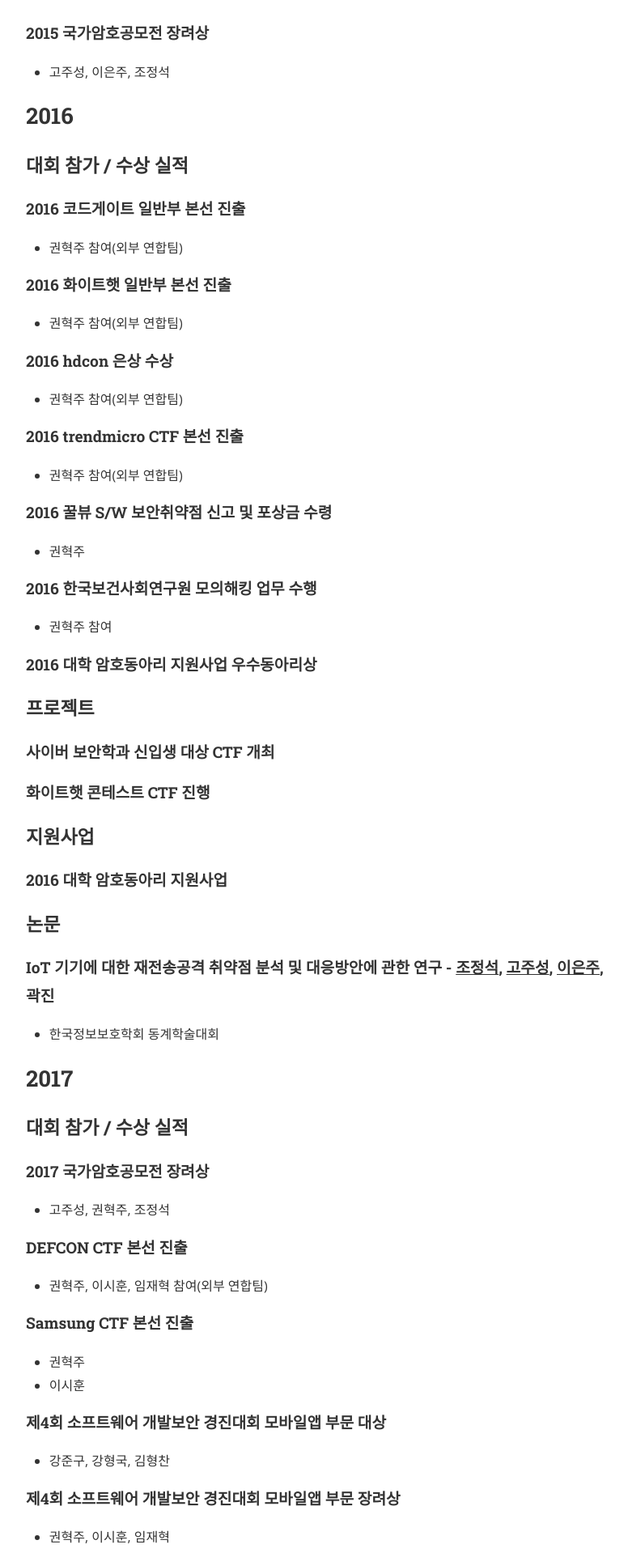
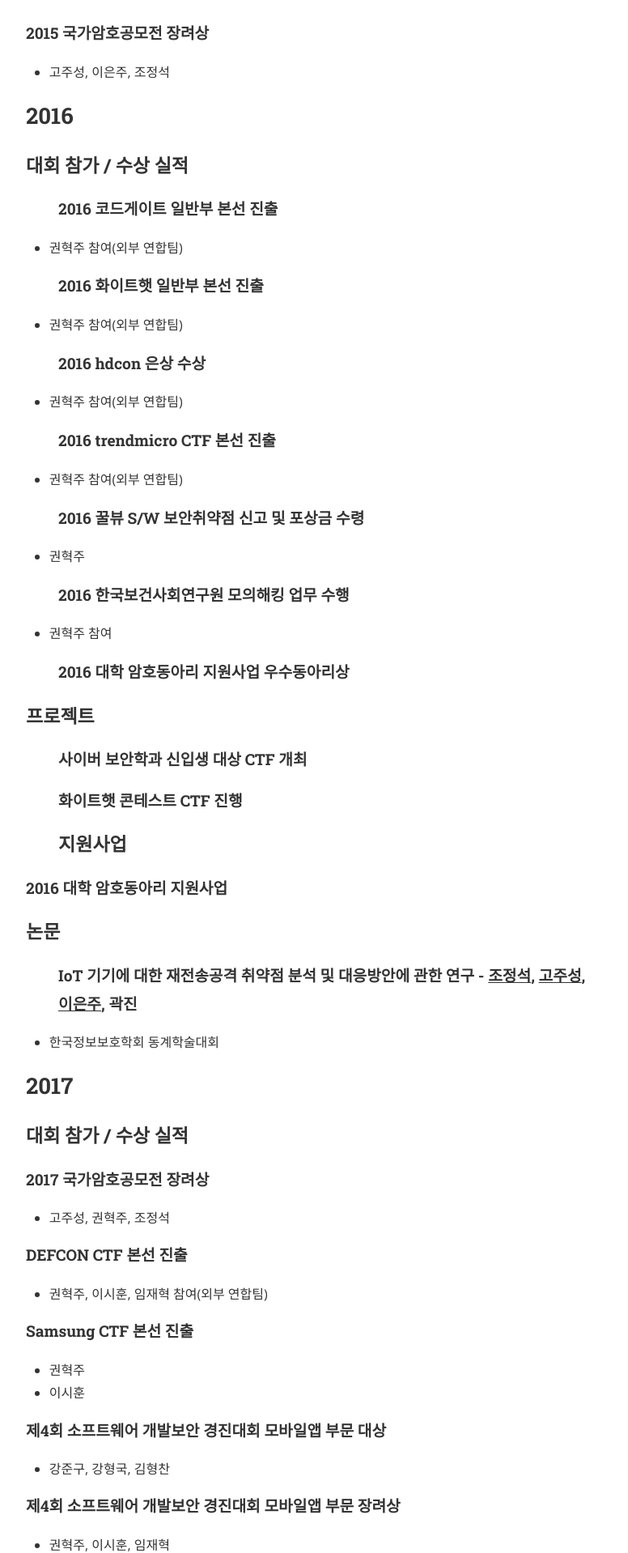
Before and after one commit to ajou-whois/ajou-whois.github.io, a Jekyll site: the page built from achievement.md, in a window 1280 px wide. Shown: the part 373-2291 px from the top of the page at 81% size, without its empty margins (240-1016 px from the left). Built offline with Jekyll 4.4.1, drawn with Linux system fonts in a browser that asks for light colours; nearby versions of some CDN libraries.

Commit message:
수상 정보 업데이트

```diff
--- a/achievement.md
+++ b/achievement.md
@@ -18,45 +18,45 @@ permalink: /achievement/
 
 ### 대회 참가 / 수상 실적
 
-#### 2016 코드게이트 일반부 본선 진출
+>#### 2016 코드게이트 일반부 본선 진출
 
 * 권혁주 참여(외부 연합팀)
 
-#### 2016 화이트햇 일반부 본선 진출
+>#### 2016 화이트햇 일반부 본선 진출
 
 * 권혁주 참여(외부 연합팀)
 
-#### 2016 hdcon 은상 수상
+>#### 2016 hdcon 은상 수상
 
 * 권혁주 참여(외부 연합팀)
 
-#### 2016 trendmicro CTF 본선 진출
+>#### 2016 trendmicro CTF 본선 진출
 
 * 권혁주 참여(외부 연합팀)
 
-#### 2016 꿀뷰 S/W 보안취약점 신고 및 포상금 수령
+>#### 2016 꿀뷰 S/W 보안취약점 신고 및 포상금 수령
 
 * 권혁주
 
-#### 2016 한국보건사회연구원 모의해킹 업무 수행
+>#### 2016 한국보건사회연구원 모의해킹 업무 수행
 
 * 권혁주 참여
 
-#### 2016 대학 암호동아리 지원사업 우수동아리상
+>#### 2016 대학 암호동아리 지원사업 우수동아리상
 
 ### 프로젝트
 
-#### 사이버 보안학과 신입생 대상 CTF 개최
+>#### 사이버 보안학과 신입생 대상 CTF 개최
 
-#### 화이트햇 콘테스트 CTF 진행
+>#### 화이트햇 콘테스트 CTF 진행
 
-### 지원사업
+>### 지원사업
 
 #### 2016 대학 암호동아리 지원사업
 
 ### 논문
 
-#### IoT 기기에 대한 재전송공격 취약점 분석 및 대응방안에 관한 연구 - <u>조정석</u>, <u>고주성</u>, <u>이은주</u>, 곽진
+>#### IoT 기기에 대한 재전송공격 취약점 분석 및 대응방안에 관한 연구 - <u>조정석</u>, <u>고주성</u>, <u>이은주</u>, 곽진
 
 * 한국정보보호학회 동계학술대회
 
```
